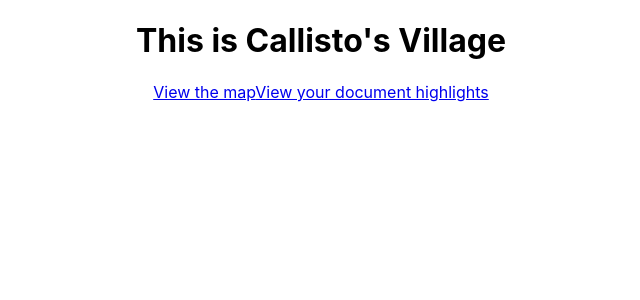
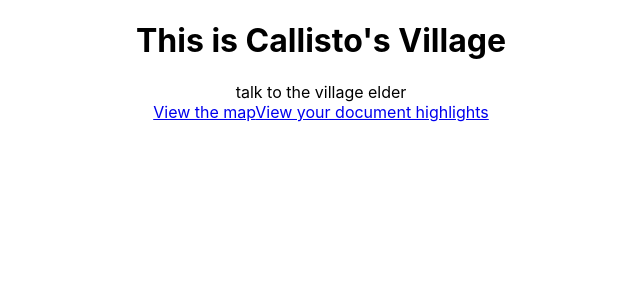
Before and after one commit to ivo-de-v/evenir-case-files, a React (Create React App) app in the folder src/serious-historical-game/: page /village in a window 1280 px wide. Shown: the top 300 px of the page, without its empty margins (319-959 px from the left). Built offline with nearby package versions, Linux system fonts and the light colour scheme.

Commit message:
compute storage document keys dynamically, display saved documents in myDocuments dynamically

```diff
--- a/src/serious-historical-game/src/components/DocumentPreview.jsx
+++ b/src/serious-historical-game/src/components/DocumentPreview.jsx
@@ -1,8 +1,8 @@
 import React, { Component } from "react";
 import Document from "./Document";
 import {
+  getDocumentTitle,
   readTextOnly,
-  returnDocumentTitle,
   saveTextObject,
 } from "../documentText";
 
@@ -22,7 +22,7 @@ class DocumentPreview extends Component {
     return (
       <React.Fragment>
         <div onClick={this.showDocument}>
-          {returnDocumentTitle(this.props.preview)}
+          {getDocumentTitle(this.props.preview)}
         </div>
         <Document
           show={this.state.show}
--- a/src/serious-historical-game/src/components/MyDocuments.jsx
+++ b/src/serious-historical-game/src/components/MyDocuments.jsx
@@ -1,16 +1,30 @@
 import React, { Component } from "react";
 import CloseButton from "./CloseButton";
-import { readTextFromStorage } from "../documentText";
+import {
+  getDocumentsFromStorage,
+  getDocumentTitle,
+  readTextOnly,
+} from "../documentText";
 
 class MyDocuments extends Component {
-  state = {};
+  state = { documents: [] };
+
+  componentDidMount() {
+    const retreivedDocuments = getDocumentsFromStorage();
+    this.setState({ documents: retreivedDocuments });
+  }
+
   render() {
     return (
-      <React.Fragment>
-        <h1>Your document highlights</h1>
-        <div>{readTextFromStorage()}</div>
+      <>
+        <h1>My Documents</h1>
+        <div>
+          {this.state.documents.map((document) => (
+            <div key={getDocumentTitle(document)}>{readTextOnly(document)}</div>
+          ))}
+        </div>
         <CloseButton></CloseButton>
-      </React.Fragment>
+      </>
     );
   }
 }
--- a/src/serious-historical-game/src/components/Village.jsx
+++ b/src/serious-historical-game/src/components/Village.jsx
@@ -1,4 +1,6 @@
 import React, { Component } from "react";
+import { exampleVillageText } from "../documentText";
+import DocumentPreview from "./DocumentPreview";
 import MapButton from "./MapButton";
 import MyDocumentsButton from "./MyDocumentsButton";
 
@@ -8,6 +10,11 @@ class Village extends Component {
     return (
       <React.Fragment>
         <h1> This is Callisto's Village</h1>
+        <DocumentPreview
+          preview={exampleVillageText}
+          text={exampleVillageText}
+        ></DocumentPreview>
+
         <MapButton></MapButton>
         <MyDocumentsButton></MyDocumentsButton>
       </React.Fragment>
--- a/src/serious-historical-game/src/documentText.js
+++ b/src/serious-historical-game/src/documentText.js
@@ -7,29 +7,38 @@ export let exampleText = [
   { text: "amet" },
 ];
 
+export let exampleVillageText = [
+  { title: "talk to the village elder" },
+  { text: "ahoy" },
+  { text: "matey" },
+];
+
 export function readTextOnly(textObject) {
   let textFromObject = textObject.map((entry) => entry.text);
   return <>{textFromObject.join(" ")}</>;
 }
 
-export function returnDocumentTitle(textObject) {
-  let textObjectTitle = textObject.map((entry) => entry.title);
-  return <div>{textObjectTitle}</div>;
+export function getDocumentTitle(textObject) {
+  const titleValuePair = Object.values(textObject)[0];
+  const documentTitle = titleValuePair["title"];
+
+  return documentTitle;
 }
 
 export function saveTextObject(textObject) {
   const jsonTextObject = JSON.stringify(textObject);
-  sessionStorage.setItem("example text", jsonTextObject);
+  const textObjectKey = getDocumentTitle(textObject);
+  sessionStorage.setItem(textObjectKey, jsonTextObject);
 }
 
-export function readTextFromStorage() {
+export function getDocumentsFromStorage() {
   var listofDocuments = [];
   for (let i = 0; i < sessionStorage.length; i++) {
     const key = sessionStorage.key(i);
     const savedDocument = JSON.parse(sessionStorage.getItem(key));
-    const savedDocumentText = readTextOnly(savedDocument);
 
-    listofDocuments.push(savedDocumentText);
+    listofDocuments.push(savedDocument);
+    console.log(listofDocuments);
   }
-  return <div>{listofDocuments}</div>;
+  return listofDocuments;
 }
```
Also changed, not shown: 1 other file (tests, documents, lock files or other folders).
